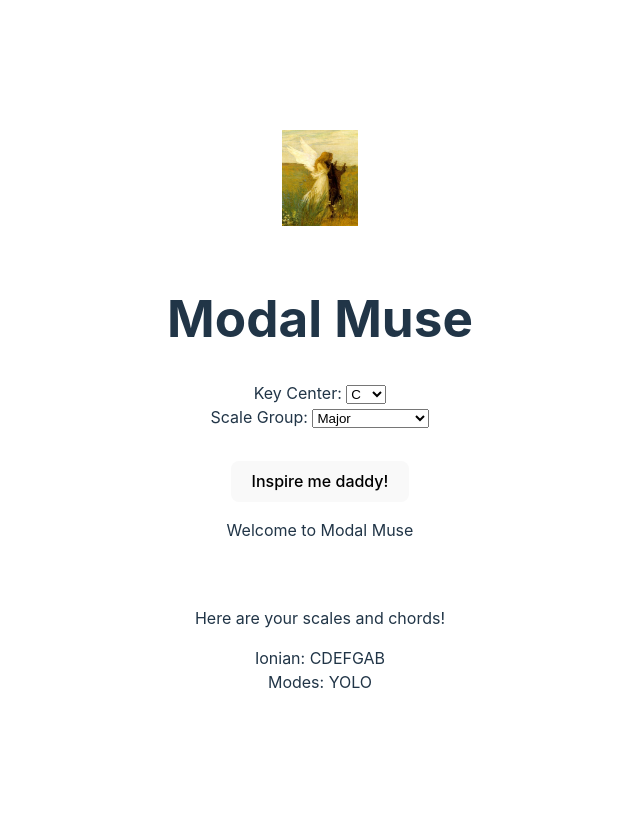
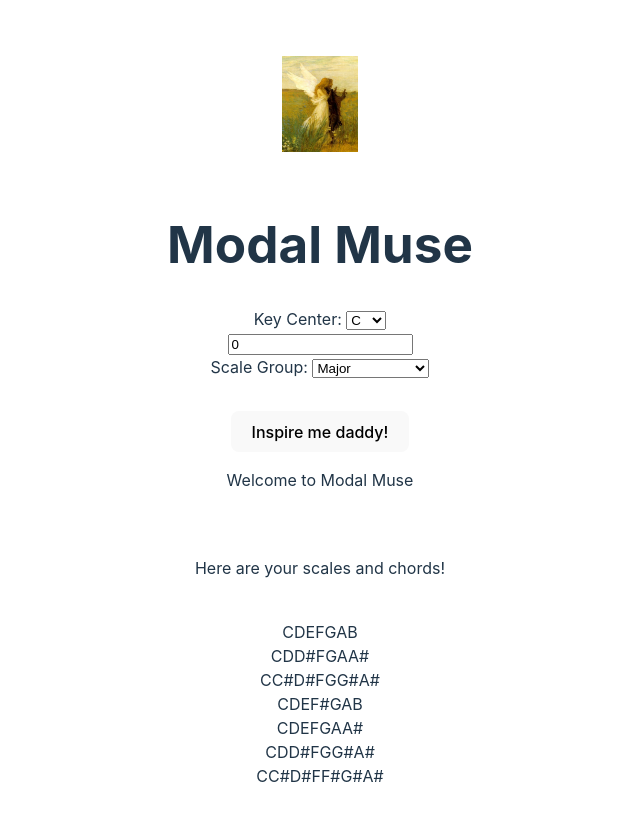
Before and after one commit to jef4490/modal-muse, a React (Vite) app: page / in a window 1280 px wide. Shown: the whole page, without its empty margins (320-960 px from the left). Built offline with nearby package versions, Linux system fonts and the light colour scheme.

Commit message:
wip ui work

```diff
--- a/src/App.jsx
+++ b/src/App.jsx
@@ -7,8 +7,8 @@ import { getScale } from './calculators/scaleCalculator.js'
 import { getModes, getParallelModes } from './calculators/modeCalculator.js'
 
 function App() {
-  const [count, setCount] = useState(0)
-  let parallelModes = getParallelModes("major", 2);
+  const [keyCenter, setKeyCenter] = useState(0)
+  let parallelModes = getParallelModes("major", keyCenter);
   console.log(parallelModes);
   parallelModes.forEach(mode => {
     console.log(getScale(mode));
@@ -24,6 +24,8 @@ function App() {
       <select name="key-center" id="key-center">
         {Object.values(pitches).map((pitch, i) => <option value={pitch.value} key={i} >{pitch.name}</option>)}
       </select>
+      <br/>
+      <input value={keyCenter} onChange={(event) => setKeyCenter(() => event.target.value)}/>
       <br/>
       <label for="scale-group">Scale Group: </label>
       <select name="scale-group" id="scale-group">
@@ -43,9 +45,8 @@ function App() {
       <p>
         Here are your scales and chords!
       </p>
-      <span>Ionian: {getScale(scales["major"], 0)}</span>
       <br/>
-      <span>Modes: YOLO</span>
+      {parallelModes.map((mode) => <div>{getScale(mode)}</div>)}
     </>
   )
 }
```
